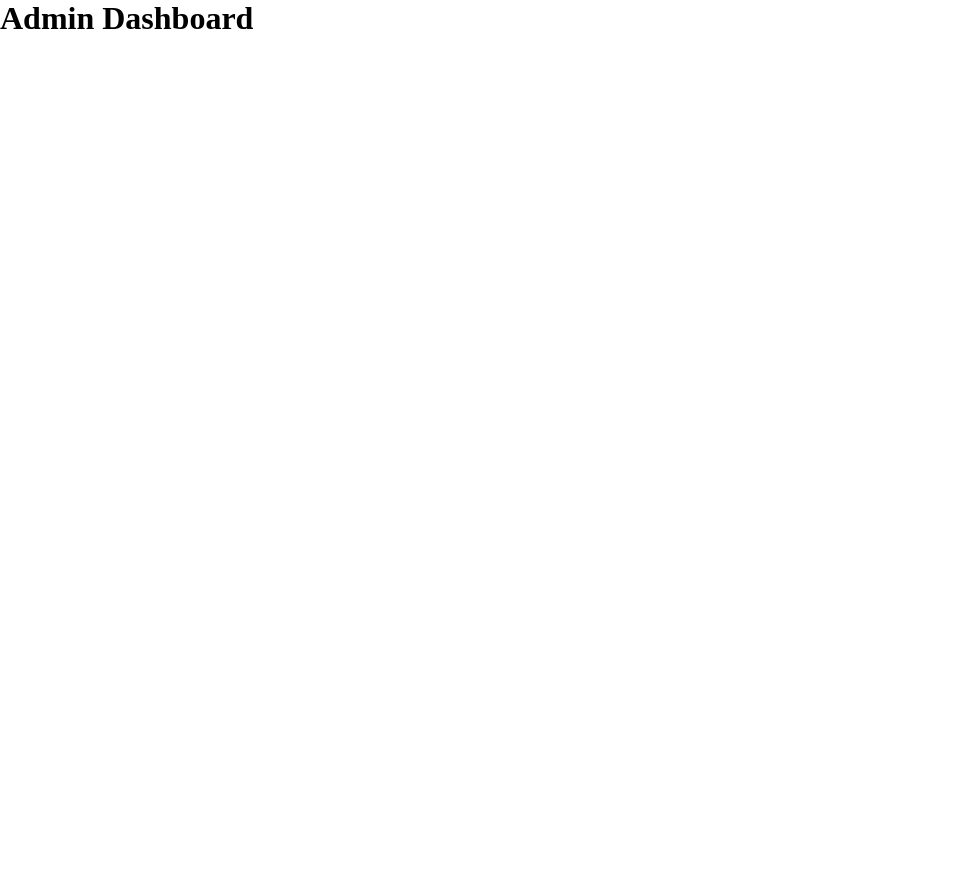
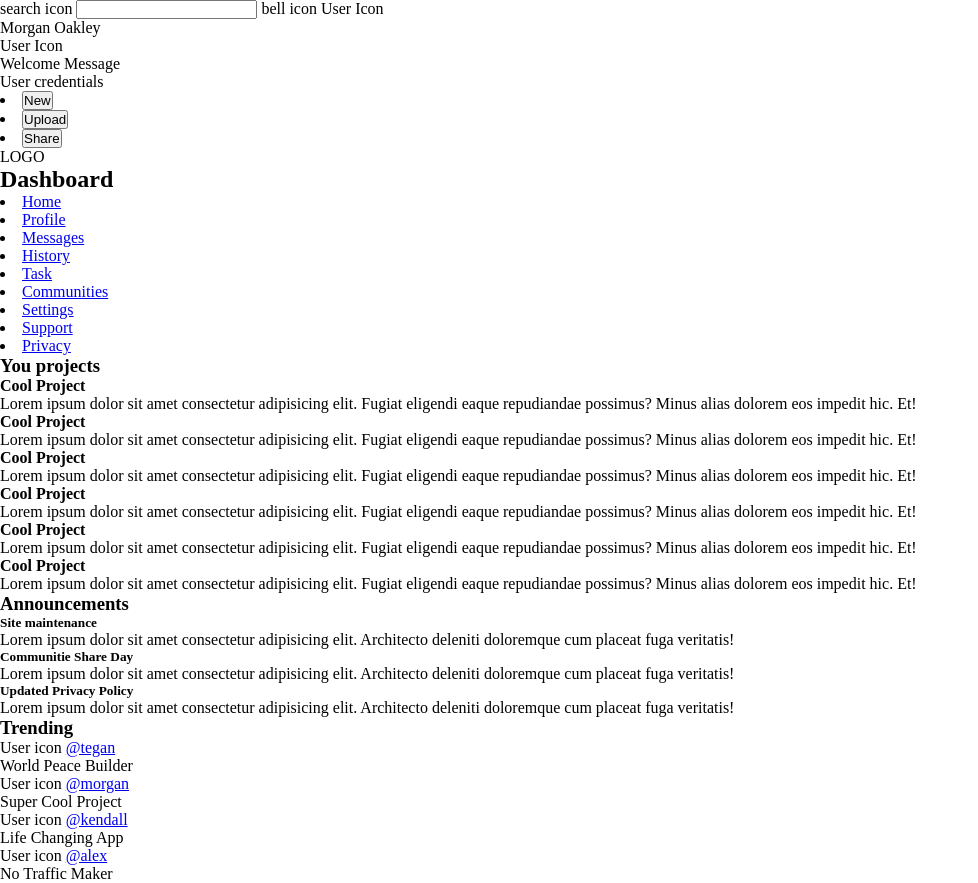
Before and after one commit to yuri-dev20/odin-admin-dashboard, a plain HTML site: page index.html in a window 1280 px wide. Shown: the whole page, without its empty margins (0-978 px from the left). Before the commit the page ends 800 px from the top, so only its background shows below. Drawn offline with Linux system fonts and the light colour scheme.

Commit message:
HTML structure done

```diff
--- a/index.html
+++ b/index.html
@@ -8,7 +8,123 @@
 </head>
 <body>
 
-    <h1>Admin Dashboard</h1>
+    <div class="grid-container">
+        <div class="header">
+            <div class="header-top">
+                <span id="search-icon">search icon</span>
+                <input type="text">
+                <span id="bell-icon">bell icon</span>
+                <span id="user-icon">User Icon</span>
+                <p id="username">Morgan Oakley</p>
+            </div>
+
+            <div class="user-info">
+                <span>User Icon</span>
+                <p>Welcome Message</p>
+                <p>User credentials</p>
+            </div>
+
+            <nav class="header-nav">
+                <li class="item"><button>New</button></li>
+                <li class="item"><button>Upload</button></li>
+                <li class="item"><button>Share</button></li>
+            </nav>
+        </div>
+
+        <div class="sidebar">
+            <div class="sidebar-title">
+                <span>LOGO</span>
+                <h2>Dashboard</h2>
+            </div>
+
+            <nav class="sidebar-nav">
+                <li class="item"><a href="#">Home</a></li>
+                <li class="item"><a href="#">Profile</a></li>
+                <li class="item"><a href="#">Messages</a></li>
+                <li class="item"><a href="#">History</a></li>
+                <li class="item"><a href="#">Task</a></li>
+                <li class="item"><a href="#">Communities</a></li>
+            </nav>
+
+            <nav class="sidebar-config">
+                <li class="item"><a href="#">Settings</a></li>
+                <li class="item"><a href="#">Support</a></li>
+                <li class="item"><a href="#">Privacy</a></li>
+            </nav>
+
+        </div>
+
+        <div class="section">
+            <div class="user-projects">
+                <h3>You projects</h3>
+                <div class="project">
+                    <h4 class="project-title">Cool Project </h4>
+                    <p class="project-description">Lorem ipsum dolor sit amet consectetur adipisicing elit. Fugiat eligendi eaque repudiandae possimus? Minus alias dolorem eos impedit hic. Et!</p>
+                </div>
+                <div class="project">
+                    <h4 class="project-title">Cool Project </h4>
+                    <p class="project-description">Lorem ipsum dolor sit amet consectetur adipisicing elit. Fugiat eligendi eaque repudiandae possimus? Minus alias dolorem eos impedit hic. Et!</p>
+                </div>
+                <div class="project">
+                    <h4 class="project-title">Cool Project </h4>
+                    <p class="project-description">Lorem ipsum dolor sit amet consectetur adipisicing elit. Fugiat eligendi eaque repudiandae possimus? Minus alias dolorem eos impedit hic. Et!</p>
+                </div>
+                <div class="project">
+                    <h4 class="project-title">Cool Project </h4>
+                    <p class="project-description">Lorem ipsum dolor sit amet consectetur adipisicing elit. Fugiat eligendi eaque repudiandae possimus? Minus alias dolorem eos impedit hic. Et!</p>
+                </div>
+                <div class="project">
+                    <h4 class="project-title">Cool Project </h4>
+                    <p class="project-description">Lorem ipsum dolor sit amet consectetur adipisicing elit. Fugiat eligendi eaque repudiandae possimus? Minus alias dolorem eos impedit hic. Et!</p>
+                </div>
+                <div class="project">
+                    <h4 class="project-title">Cool Project </h4>
+                    <p class="project-description">Lorem ipsum dolor sit amet consectetur adipisicing elit. Fugiat eligendi eaque repudiandae possimus? Minus alias dolorem eos impedit hic. Et!</p>
+                </div>
+            </div>
+
+            <div class="announcements">
+                <h3>Announcements</h3>
+                <div class="announcement">
+                    <h5>Site maintenance</h5>
+                    <p>Lorem ipsum dolor sit amet consectetur adipisicing elit. Architecto deleniti doloremque cum placeat fuga veritatis!</p>
+                </div>
+                <div class="announcement">
+                    <h5>Communitie Share Day</h5>
+                    <p>Lorem ipsum dolor sit amet consectetur adipisicing elit. Architecto deleniti doloremque cum placeat fuga veritatis!</p>
+                </div>
+                <div class="announcement">
+                    <h5>Updated Privacy Policy</h5>
+                    <p>Lorem ipsum dolor sit amet consectetur adipisicing elit. Architecto deleniti doloremque cum placeat fuga veritatis!</p>
+                </div>
+            </div>
+
+            <div class="trending">
+                <h3>Trending</h3>
+                <div class="trending-users">
+                    <div class="trending-users">
+                        <span>User icon</span>
+                        <a href="#">@tegan</a>
+                        <p>World Peace Builder</p>
+                    </div>
+                    <div class="trending-users">
+                        <span>User icon</span>
+                        <a href="#">@morgan</a>
+                        <p>Super Cool Project</p></div>
+                    <div class="trending-users">
+                        <span>User icon</span>
+                        <a href="#">@kendall</a>
+                        <p>Life Changing App</p></div>
+                    </div>
+                    <div class="trending-users">
+                        <span>User icon</span>
+                        <a href="#">@alex</a>
+                        <p>No Traffic Maker</p></div>
+                    </div>
+                </div>
+            </div>
+        </div>
+    </div>
 
 </body>
 </html>
```
